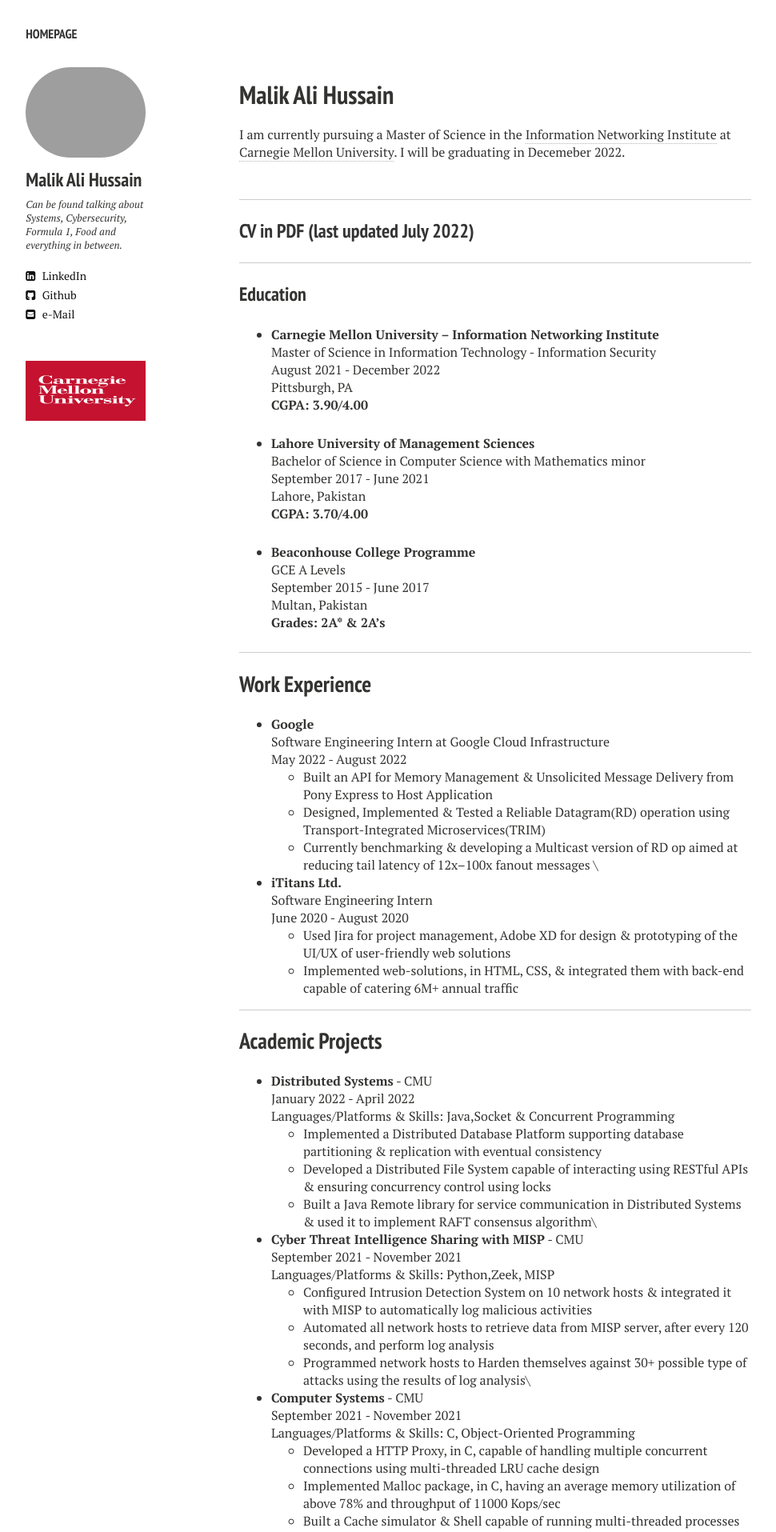
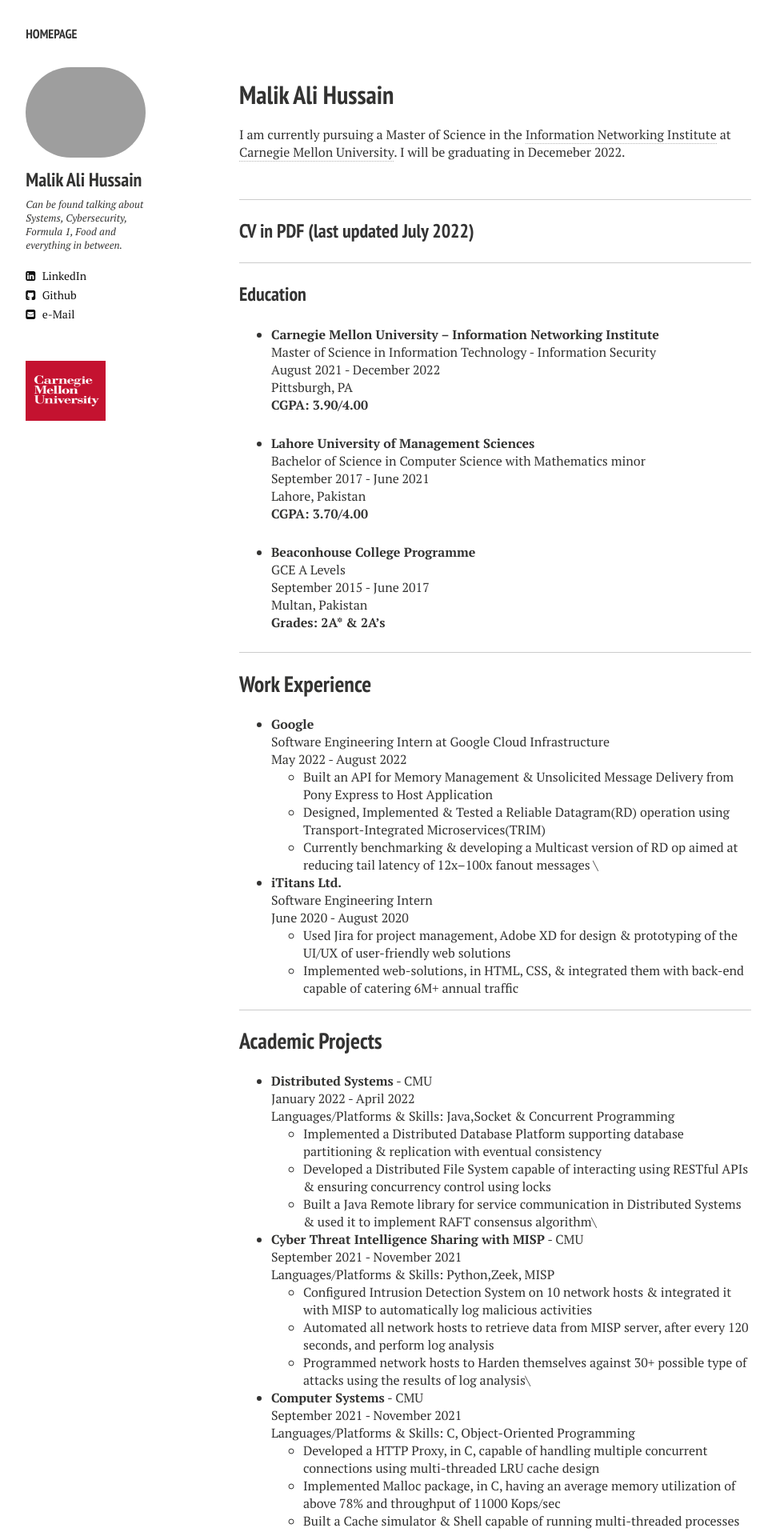
Before and after one commit to malikalihussain/malikalihussain.github.io, a Jekyll site: the page built from index.md, in a window 1280 px wide. Shown: the top 1915 px of the page at 80% size, without its empty margins (21-991 px from the left). Built offline with Jekyll 4.4.1, drawn with Linux system fonts in a browser that asks for light colours; nearby versions of some CDN libraries; comment, search, counter and statistics services are not loaded.

Commit message:
Update _author-bio.html

```diff
--- a/_includes/_author-bio.html
+++ b/_includes/_author-bio.html
@@ -24,4 +24,4 @@
 {% if site.owner.google_plus %}<a href="http://plus.google.com/{{ site.owner.google_plus }}" class="author-social" target="_blank"><i class="fa fa-google-plus-square"></i> Google+</a>{% endif %}
 <br>
 <br>
-<img align="left" width="150" height="75" src="/images/BU-logo.gif">
+<img align="left" width="100" height="75" src="/images/BU-logo.gif">
```
